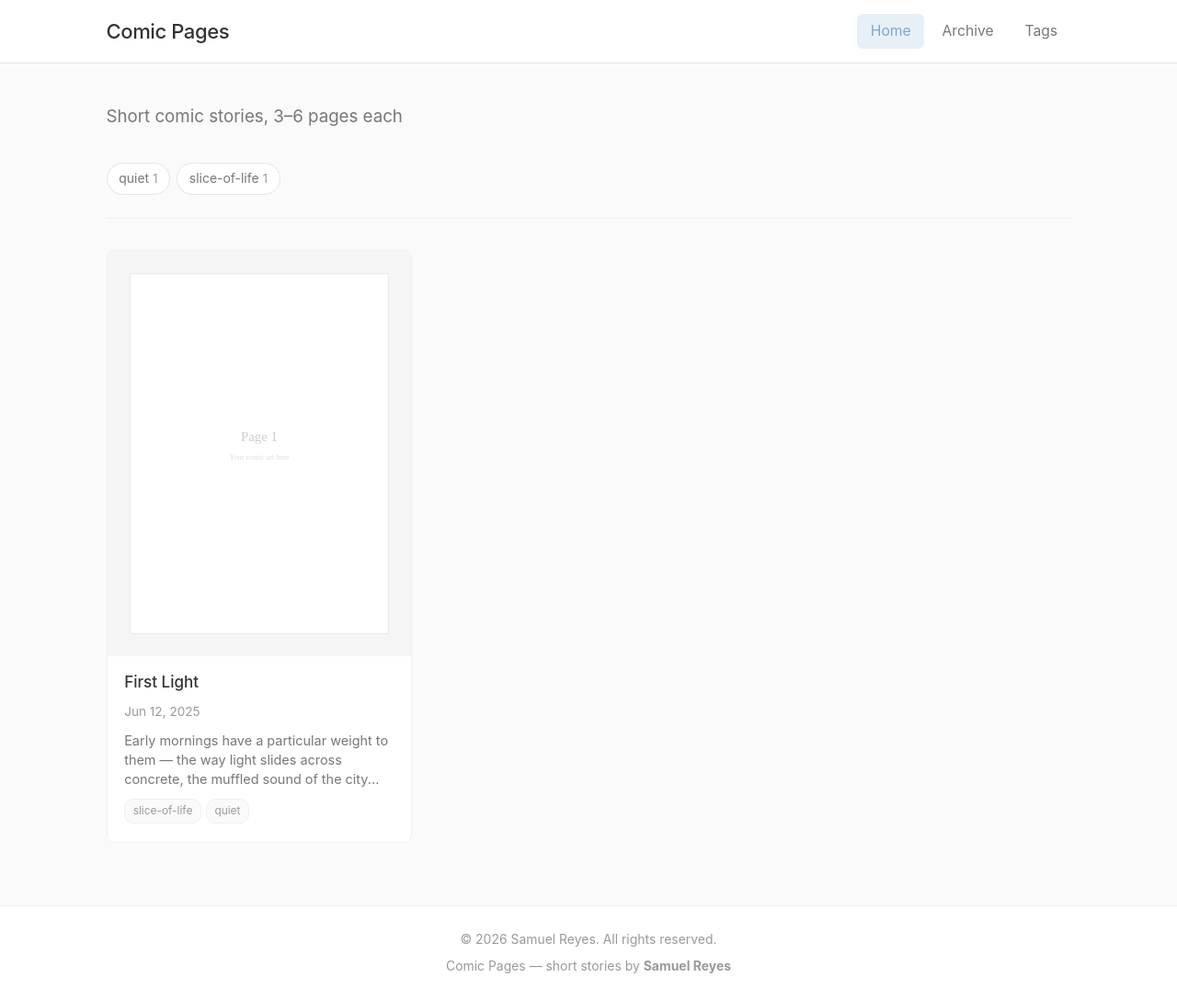
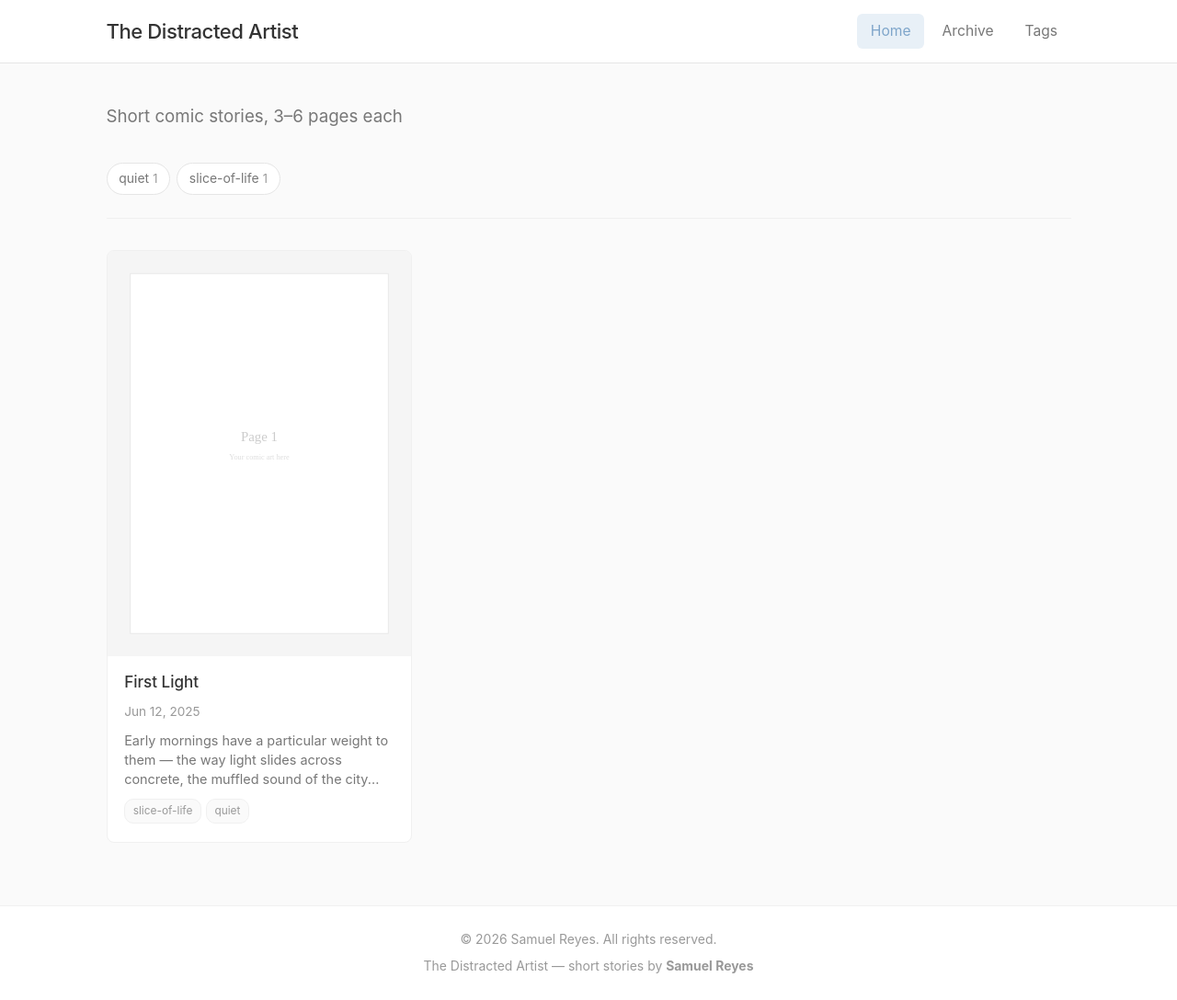
Before and after one commit to shingenko/The-Distracted-Artist, a Jekyll site: the page built from index.html, in a window 1280 px wide and 1088 px high. Shown: the whole window at 92% size. Built offline with Jekyll 4.4.1, drawn with Linux system fonts in a browser that asks for light colours.

Commit message:
Rename to The Distracted Artist, update footer

```diff
--- a/_config.yml
+++ b/_config.yml
@@ -1,11 +1,11 @@
-# ComicPages — A minimal comic-story blog
-title: Comic Pages
+# The Distracted Artist — A minimal comic-story blog
+title: The Distracted Artist
 email: ""
 copyright: "Samuel Reyes"
 description: >-
   Short comic stories, 3–6 pages each. Read, browse by tag,
   or wander through the archives.
-baseurl: "/ComicPages"
+baseurl: "/The-Distracted-Artist"
 url: ""
 github_username: ""
 
--- a/_includes/footer.html
+++ b/_includes/footer.html
@@ -1,6 +1,6 @@
 <footer class="site-footer">
   <div class="footer-inner">
     <p>&copy; {{ site.time | date: '%Y' }} {{ site.copyright }}. All rights reserved.</p>
-    <p class="footer-subtle">Comic Pages &mdash; short stories by <strong>{{ site.copyright }}</strong></p>
+    <p class="footer-subtle">{{ site.title }} &mdash; short stories by <strong>{{ site.copyright }}</strong></p>
   </div>
 </footer>
```
